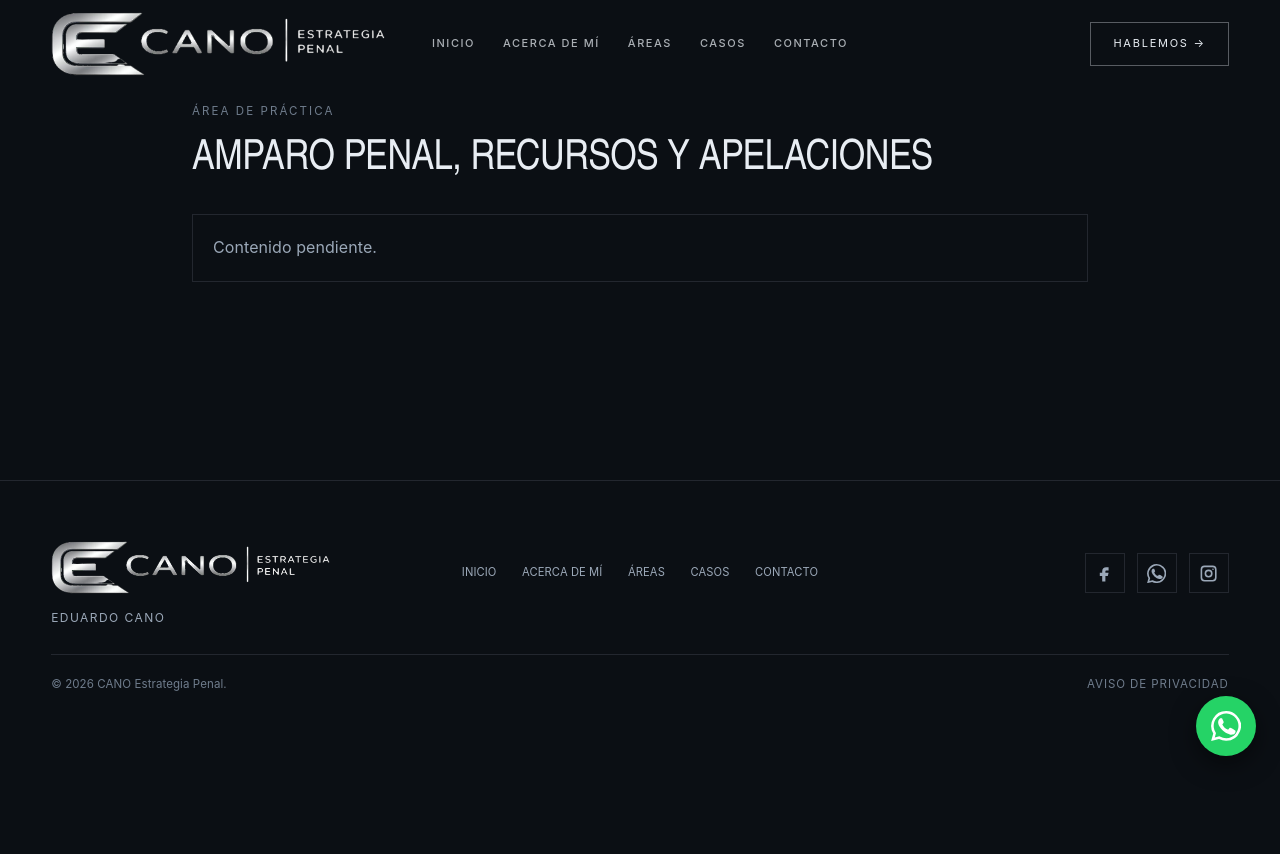
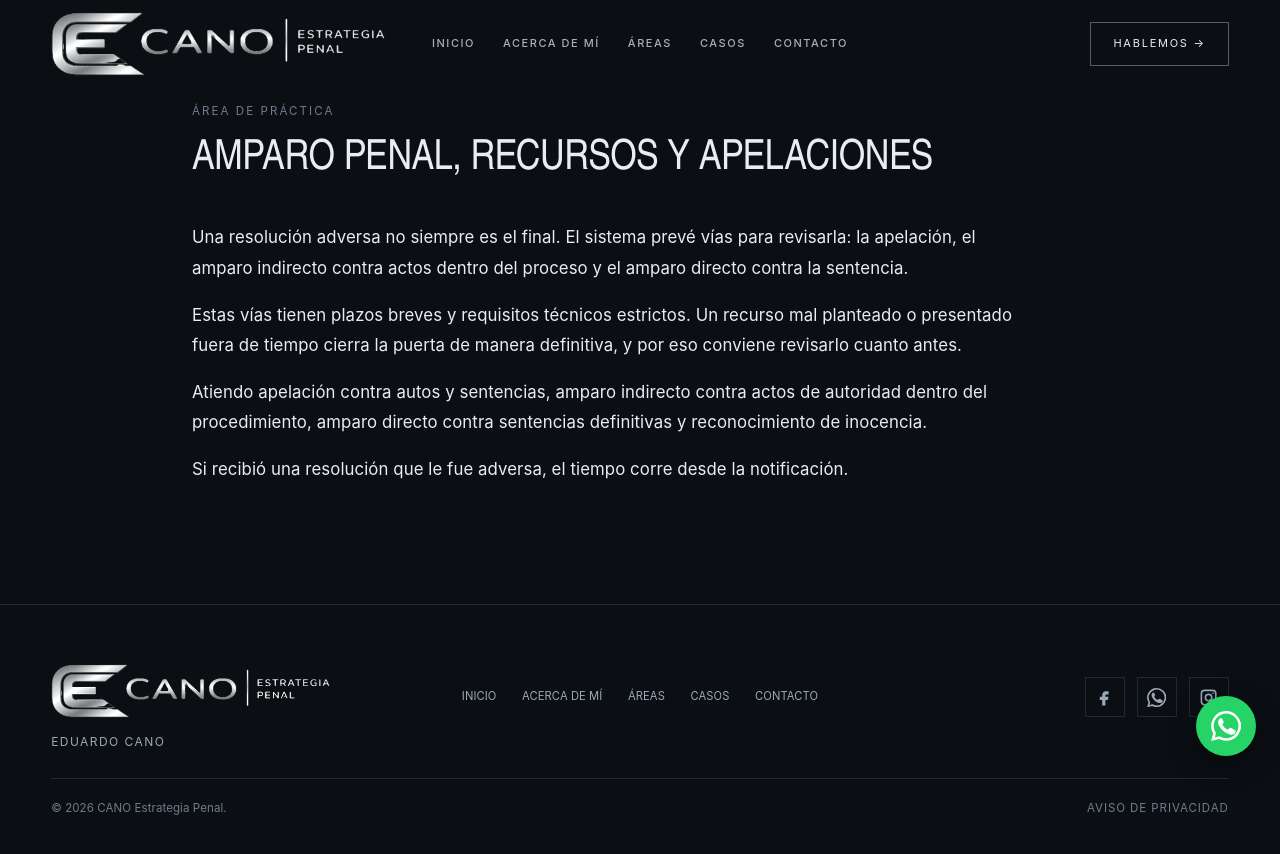
Before and after one commit to josuechavando350-png/nexus-engine, a Next.js app in the folder apps/cano-penal/: page /areas/amparo-recursos-y-apelaciones in a window 1280 px wide. Shown: the top 854 px of the page. Before the commit the page ends 800 px from the top, so only its background shows below. Built offline with nearby package versions, Linux system fonts and the light colour scheme.

Commit message:
feat(cano): publish approved area practice content

```diff
--- a/apps/cano-penal/src/app/areas/[slug]/page.tsx
+++ b/apps/cano-penal/src/app/areas/[slug]/page.tsx
@@ -4,6 +4,53 @@ import { PageShell } from "../../SiteChrome";
 import { areas } from "../../content";
 
 const areaMap = Object.fromEntries(areas.map(([name, href]) => [href.split("/").pop()!, name]));
+
+const areaContent: Record<string, readonly string[]> = {
+  "delitos-fiscales-y-financieros": [
+    "Las investigaciones por delitos fiscales no empiezan con una detención. Empiezan mucho antes, con auditorías, requerimientos y cruces de información entre el SAT, la Unidad de Inteligencia Financiera y la Fiscalía. Cuando la persona se entera, la autoridad ya lleva meses armando el expediente.",
+    "Esa es la diferencia que marca la defensa temprana. Trabajé dentro de la Procuraduría Fiscal de la Federación y dirigí el área de investigaciones de delitos fiscales y financieros. Conozco cómo se construye una carpeta de este tipo desde adentro: qué se busca, qué pesa y en qué momento se toman las decisiones.",
+    "Atiendo defraudación fiscal, comprobantes que amparan operaciones inexistentes, contrabando, operaciones con recursos de procedencia ilícita y responsabilidad de representantes legales y contadores.",
+    "Si le llegó una invitación, un requerimiento o un citatorio en materia fiscal, ese es el momento de asesorarse. No cuando ya hay una imputación."
+  ],
+  "delitos-patrimoniales-y-fraude": [
+    "El fraude es de los delitos que más se denuncian y también de los que más se usan para presionar en conflictos que en el fondo son civiles o mercantiles. Una deuda no pagada, un negocio que salió mal o una sociedad que se rompió terminan convertidos en una carpeta penal.",
+    "Por eso lo primero es distinguir qué tipo de asunto es realmente. En muchos casos la defensa consiste en demostrar que los hechos no encuadran en un delito, sino en un incumplimiento que se resuelve por otra vía.",
+    "Atiendo fraude en sus distintas modalidades, abuso de confianza, administración fraudulenta, robo y daño en propiedad ajena, tanto en defensa como en representación de quien resultó afectado."
+  ],
+  "homicidio-y-delitos-violentos": [
+    "Son los asuntos donde las primeras horas pesan más. Lo que se dice, lo que se firma y lo que se deja de hacer al inicio queda en el expediente y acompaña el proceso hasta el final.",
+    "En estos casos la defensa se construye sobre la prueba: la cadena de custodia, los dictámenes periciales, la mecánica de los hechos y la consistencia de los testimonios. Cada uno de esos puntos se revisa a detalle, porque es ahí donde suelen estar las debilidades de la acusación.",
+    "Atiendo homicidio en sus distintas modalidades, lesiones, portación de armas y delitos cometidos con violencia. Asumo la representación en diligencias y audiencias de manera personal.",
+    "Si detuvieron a un familiar, el momento de llamar es ahora, no mañana."
+  ],
+  "delitos-sexuales": [
+    "Son procesos delicados en los que se juegan la libertad y la reputación de una persona, y donde la exposición pública puede hacer tanto daño como el proceso mismo.",
+    "El trabajo aquí exige rigor y discreción a partes iguales: revisar la prueba con detenimiento, cuidar los tiempos procesales y manejar el asunto con la reserva que el caso requiere.",
+    "Atiendo la defensa en investigaciones y procesos por delitos de esta naturaleza, así como la representación de víctimas que buscan acompañamiento durante el procedimiento.",
+    "Todo lo que se conversa está protegido por el secreto profesional."
+  ],
+  "corrupcion-y-administracion-publica": [
+    "Un servidor público puede verse señalado por una decisión tomada en el ejercicio de sus funciones, por una firma en un expediente o por hechos ocurridos en un área que dirigía. Y un particular puede quedar involucrado por haber contratado con el gobierno.",
+    "Estos asuntos suelen mezclar responsabilidad administrativa y penal al mismo tiempo, con la Auditoría Superior, los órganos internos de control y la Fiscalía actuando en paralelo. Entender esa mecánica es parte del trabajo.",
+    "Atiendo peculado, ejercicio indebido del servicio público, uso ilícito de atribuciones, cohecho, enriquecimiento ilícito y las responsabilidades derivadas de la contratación pública."
+  ],
+  "despojo-y-defensa-de-victimas": [
+    "No todos los que llegan a un despacho penal están acusados. Muchos son quienes resintieron el delito y no saben cómo hacer valer sus derechos.",
+    "Ser víctima no significa esperar a que la autoridad actúe por su cuenta. La ley reconoce a la víctima como parte en el proceso: puede aportar pruebas, impugnar determinaciones y exigir la reparación del daño. Ejercer esos derechos requiere asesoría.",
+    "Atiendo despojo y recuperación de inmuebles, representación de víctimas en investigaciones y procesos, coadyuvancia con la Fiscalía, impugnación del no ejercicio de la acción penal y reclamo de la reparación del daño."
+  ],
+  "justicia-penal-para-adolescentes": [
+    "Cuando el señalado es un adolescente, el procedimiento es distinto. Existe un sistema integral propio, con reglas, plazos y consecuencias que no son las del sistema para adultos, y con un principio que lo rige todo: la reintegración social y familiar.",
+    "Las decisiones que se toman al inicio pueden definir si el asunto se resuelve por una salida alterna o si avanza a juicio. Ese es el punto donde la asesoría cambia el resultado.",
+    "Atiendo la defensa de adolescentes en investigaciones y procesos, la búsqueda de soluciones alternas y el acompañamiento a la familia durante el procedimiento."
+  ],
+  "amparo-recursos-y-apelaciones": [
+    "Una resolución adversa no siempre es el final. El sistema prevé vías para revisarla: la apelación, el amparo indirecto contra actos dentro del proceso y el amparo directo contra la sentencia.",
+    "Estas vías tienen plazos breves y requisitos técnicos estrictos. Un recurso mal planteado o presentado fuera de tiempo cierra la puerta de manera definitiva, y por eso conviene revisarlo cuanto antes.",
+    "Atiendo apelación contra autos y sentencias, amparo indirecto contra actos de autoridad dentro del procedimiento, amparo directo contra sentencias definitivas y reconocimiento de inocencia.",
+    "Si recibió una resolución que le fue adversa, el tiempo corre desde la notificación."
+  ]
+};
 
 export function generateStaticParams() {
   return Object.keys(areaMap).map(slug => ({ slug }));
@@ -12,17 +59,32 @@ export function generateStaticParams() {
 export async function generateMetadata({ params }: { params: Promise<{ slug: string }> }): Promise<Metadata> {
   const { slug } = await params;
   const name = areaMap[slug];
-  if (!name) return {};
+  const paragraphs = areaContent[slug];
+  if (!name || !paragraphs) return {};
   const fiscal = slug === "delitos-fiscales-y-financieros";
   return {
     title: `${name} — ${fiscal ? "abogado delitos fiscales CDMX" : "abogado penalista CDMX"}`,
-    description: `${name}. ${fiscal ? "Abogado delitos fiscales CDMX" : "Abogado penalista CDMX"}.`
+    description: paragraphs[0]
   };
 }
 
 export default async function AreaPage({ params }: { params: Promise<{ slug: string }> }) {
   const { slug } = await params;
   const name = areaMap[slug];
-  if (!name) notFound();
-  return <PageShell><section className="cp-page"><div className="cp-wrap cp-page-copy"><div className="cp-eyebrow">Área de práctica</div><h1 className="cp-page-title">{name}</h1><div className="cp-pending">Contenido pendiente.</div></div></section></PageShell>;
+  const paragraphs = areaContent[slug];
+  if (!name || !paragraphs) notFound();
+
+  return (
+    <PageShell>
+      <section className="cp-page">
+        <div className="cp-wrap cp-page-copy">
+          <div className="cp-eyebrow">Área de práctica</div>
+          <h1 className="cp-page-title">{name}</h1>
+          <div className="cp-copy" style={{ marginTop: "2.5rem" }}>
+            {paragraphs.map(paragraph => <p key={paragraph}>{paragraph}</p>)}
+          </div>
+        </div>
+      </section>
+    </PageShell>
+  );
 }
```
